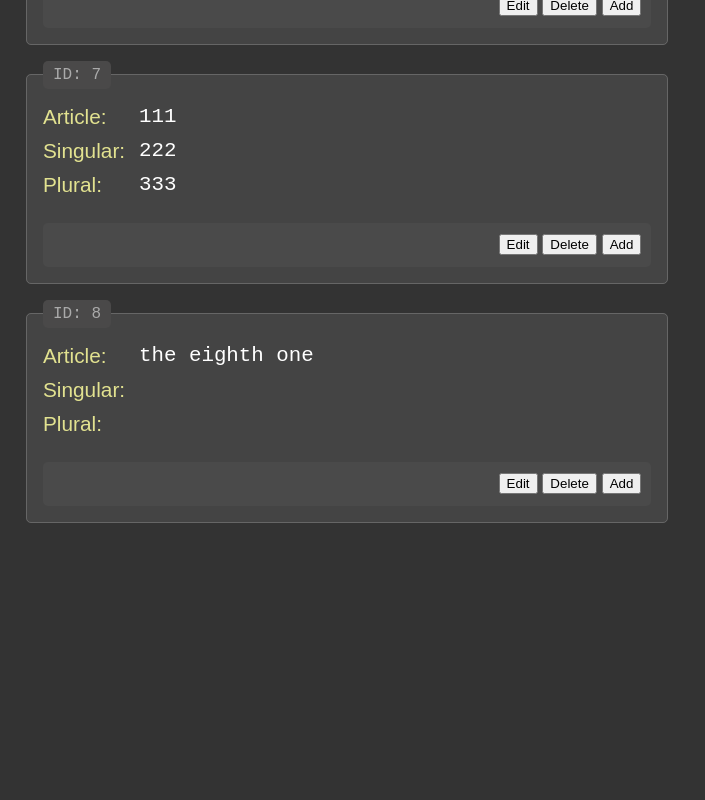
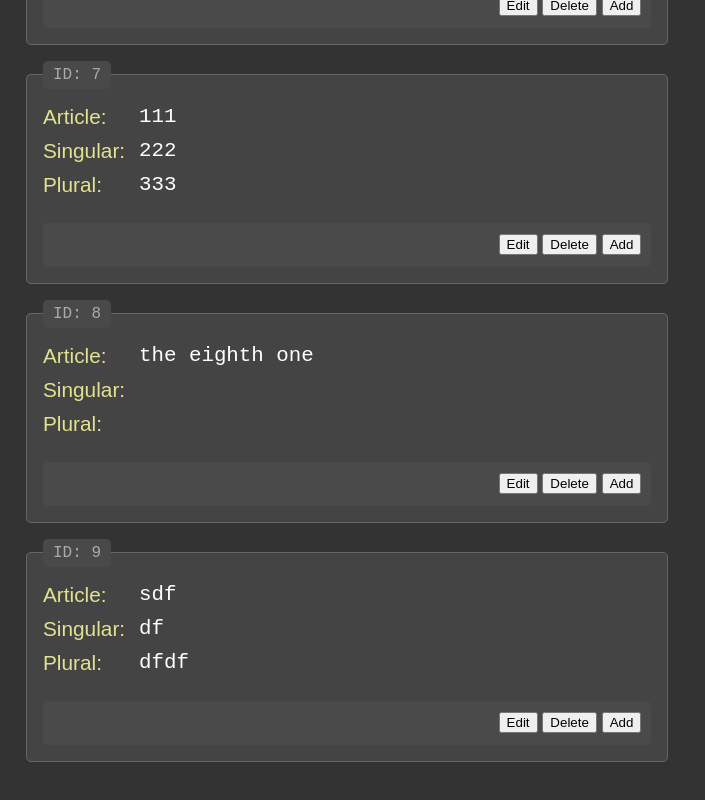
Before and after one commit to edwardtanguay/ejt-add-edit-delete-rh2, a React (Vite) app: page / in a window 1280 px wide. Shown: the part 1706-2506 px from the top of the page, without its empty margins (0-705 px from the left). Before the commit the page ends 2269 px from the top, so only its background shows below. Built offline with nearby package versions, Linux system fonts and the light colour scheme; data requests are answered from the project's data file.

Commit message:
add fail test 2

```diff
--- a/src/AppContext.jsx
+++ b/src/AppContext.jsx
@@ -237,11 +237,10 @@ export const AppProvider = ({ children }) => {
 					payload: { item },
 				});
 				try {
-					// const response = await axios.post(
-					// 	`${baseUrl}/germanNouns`,
-					// 	addItem
-					// );
-					const response = { status: 500 };
+					const response = await axios.post(
+						`${baseUrl}/germanNouns`,
+						addItem
+					);
 					if ([200, 201].includes(response.status)) {
 						dispatchCore({
 							type: 'addItem',
@@ -258,7 +257,7 @@ export const AppProvider = ({ children }) => {
 					}
 				} catch (err) {
 					dispatchCore({
-						type: 'handleFailure',
+						type: 'addHandleFailure',
 						payload: { item, message: `Error: ${err.message}` },
 					});
 				}
--- a/src/data/db.json
+++ b/src/data/db.json
@@ -47,6 +47,12 @@
       "singular": "",
       "plural": "",
       "id": 8
+    },
+    {
+      "article": "sdf",
+      "singular": "df",
+      "plural": "dfdf",
+      "id": 9
     }
   ]
 }
```
